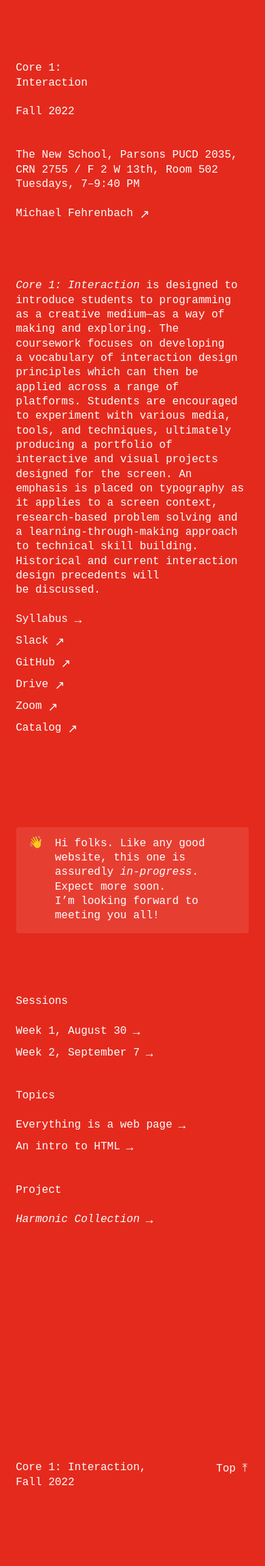
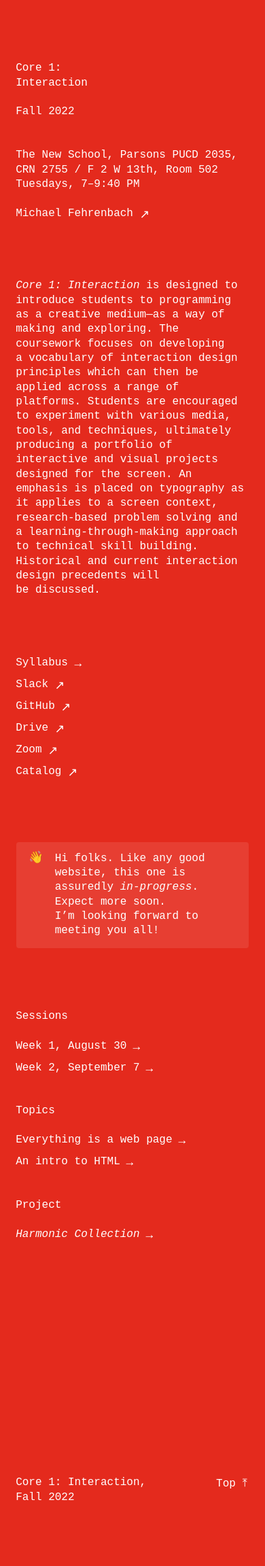
Before and after one commit to core-interaction/core-interaction.github.io, a Jekyll site: the page built from index.md, in a window 390 px wide. Shown: the whole page at 68% size. Built offline with Jekyll 4.4.1, drawn with Linux system fonts in a browser that asks for light colours; before the commit the page ends 2282 px from its top, so only the background shows below that.

Commit message:
Fix link lists on mobile.

```diff
--- a/assets/styles/_markdown.scss
+++ b/assets/styles/_markdown.scss
@@ -172,6 +172,8 @@
 			@include breakpoint(568) { --typography--leading: var(--typography--leading--base) }
 
 			> li {
+				--typography--leading: var(--typography--leading--base);
+
 				padding-left: initial;
 
 				> * { padding-left: initial }
@@ -501,6 +503,19 @@
 
 
 	// Column stuff.
+	@media (max-width: 567px) { // Manual, to scope it down.
+		.right {
+			--margin--top: var(--margin--vertical--4);
+
+			+ * {
+				--margin--top:           var(--margin--vertical--4);
+				--margin--top--previous: var(--margin--vertical--4);
+
+				+ * { --margin--top--previous: var(--margin--vertical--4) }
+			}
+		}
+	}
+
 	@include breakpoint(568) {
 		align-items:           start;
 		display:               grid;
```
